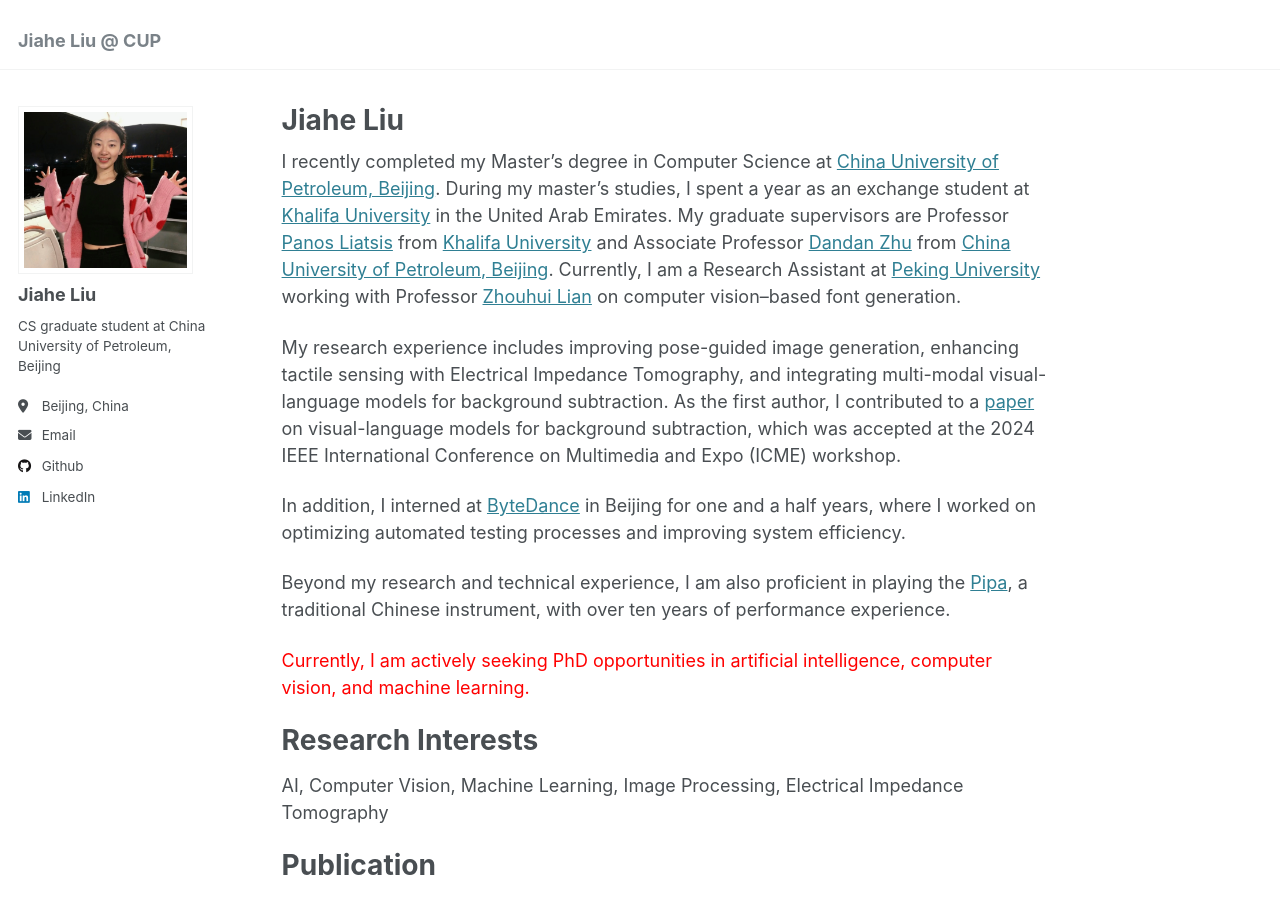
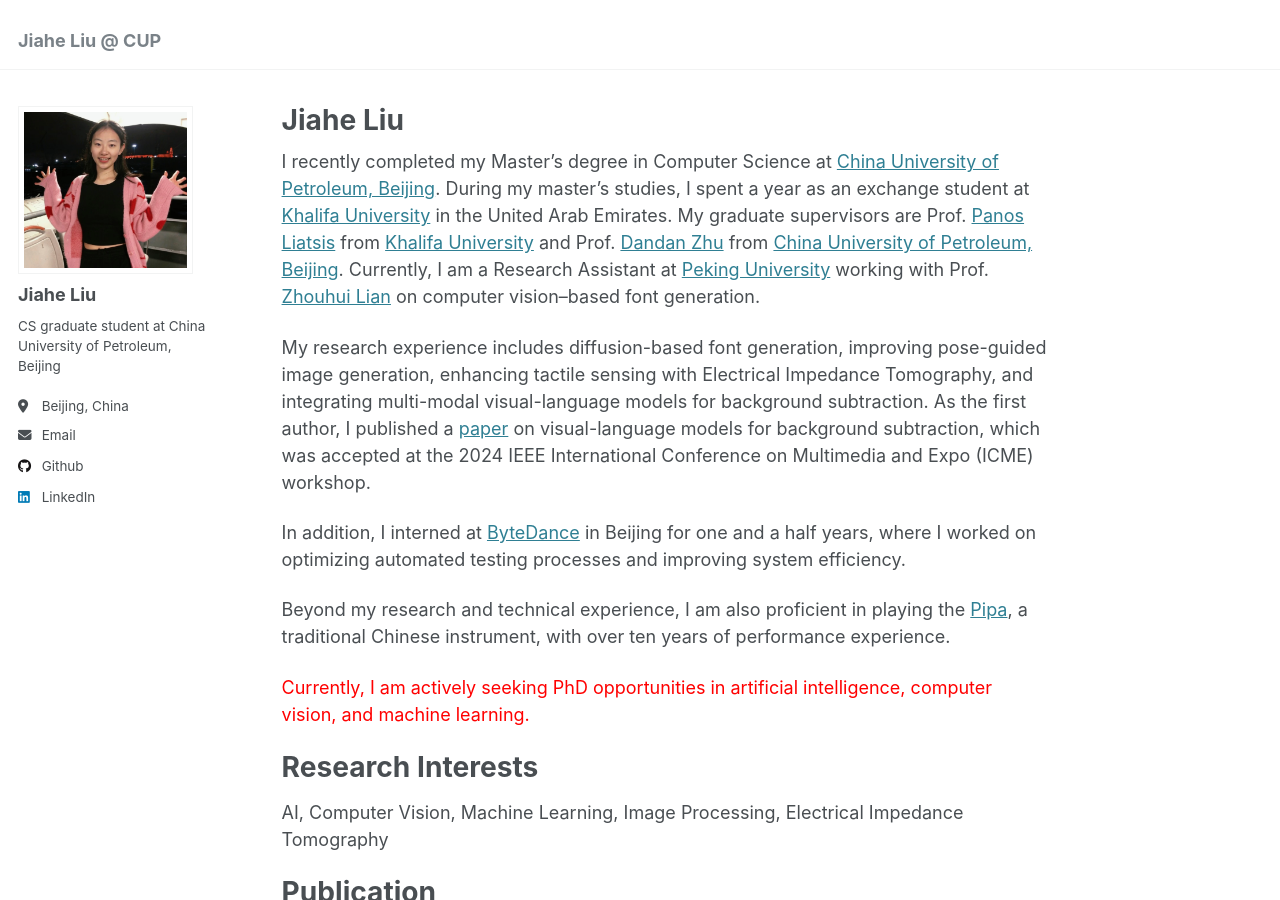
Before and after one commit to jiahe-liu/jiahe-liu.github.io, a Jekyll site: the page built from _pages/about.md, in a window 1280 px wide and 900 px high. Built offline with Jekyll 4.4.1, drawn with Linux system fonts in a browser that asks for light colours.

Commit message:
Update introduction.

```diff
--- a/_pages/about.md
+++ b/_pages/about.md
@@ -7,9 +7,9 @@ redirect_from:
   - /about.html
 ---
 
-I recently completed my Master’s degree in Computer Science at [China University of Petroleum, Beijing](https://www.cup.edu.cn/cupai/index.htm). During my master’s studies, I spent a year as an exchange student at [Khalifa University](https://www.ku.ac.ae/department/department-of-computer-science#about) in the United Arab Emirates. My graduate supervisors are Professor [Panos Liatsis](https://www.ku.ac.ae/college-people/panos-liatsis) from [Khalifa University](https://www.ku.ac.ae/department/department-of-computer-science#about) and Associate Professor [Dandan Zhu](https://www.cup.edu.cn/cupai/szdw/jsml/856a0903b2ea4e78a1e6001ba846b9d3.htm) from [China University of Petroleum, Beijing](https://www.cup.edu.cn/cupai/index.htm). Currently, I am a Research Assistant at [Peking University](https://english.pku.edu.cn/) working with Professor [Zhouhui Lian](https://www.wict.pku.edu.cn/zlian/) on computer vision–based font generation.
+I recently completed my Master’s degree in Computer Science at [China University of Petroleum, Beijing](https://www.cup.edu.cn/cupai/index.htm). During my master’s studies, I spent a year as an exchange student at [Khalifa University](https://www.ku.ac.ae/department/department-of-computer-science#about) in the United Arab Emirates. My graduate supervisors are Prof. [Panos Liatsis](https://www.ku.ac.ae/college-people/panos-liatsis) from [Khalifa University](https://www.ku.ac.ae/department/department-of-computer-science#about) and Prof. [Dandan Zhu](https://www.cup.edu.cn/cupai/szdw/jsml/856a0903b2ea4e78a1e6001ba846b9d3.htm) from [China University of Petroleum, Beijing](https://www.cup.edu.cn/cupai/index.htm). Currently, I am a Research Assistant at [Peking University](https://english.pku.edu.cn/) working with Prof. [Zhouhui Lian](https://www.wict.pku.edu.cn/zlian/) on computer vision–based font generation.
 
-My research experience includes improving pose-guided image generation, enhancing tactile sensing with Electrical Impedance Tomography, and integrating multi-modal visual-language models for background subtraction. As the first author, I contributed to a [paper](https://ieeexplore.ieee.org/document/10645430) on visual-language models for background subtraction, which was accepted at the 2024 IEEE International Conference on Multimedia and Expo (ICME) workshop.
+My research experience includes diffusion-based font generation, improving pose-guided image generation, enhancing tactile sensing with Electrical Impedance Tomography, and integrating multi-modal visual-language models for background subtraction. As the first author, I published a [paper](https://ieeexplore.ieee.org/document/10645430) on visual-language models for background subtraction, which was accepted at the 2024 IEEE International Conference on Multimedia and Expo (ICME) workshop.
 
 In addition, I interned at [ByteDance](https://www.bytedance.com/en/) in Beijing for one and a half years, where I worked on optimizing automated testing processes and improving system efficiency.
 
```
